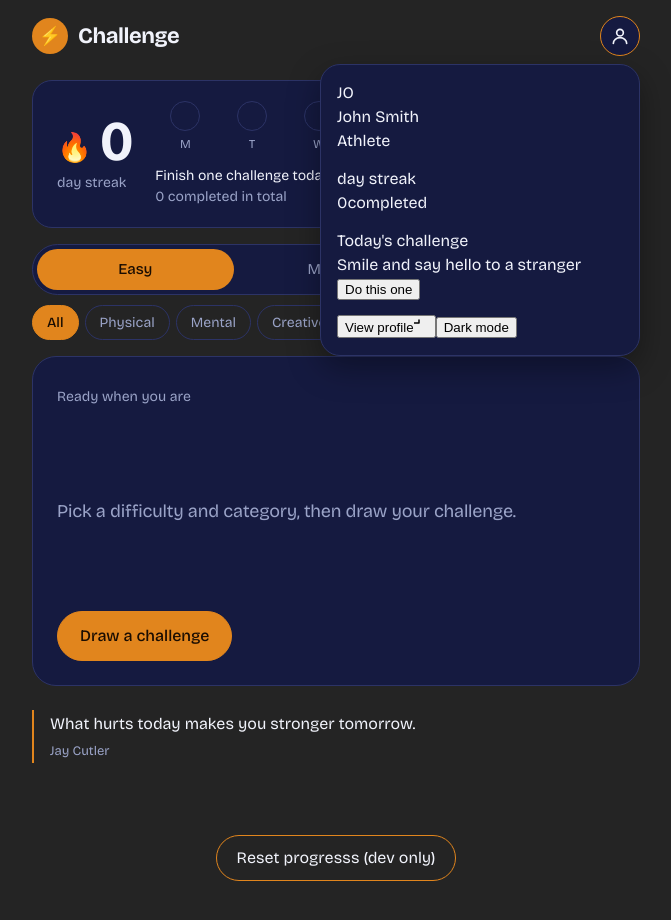
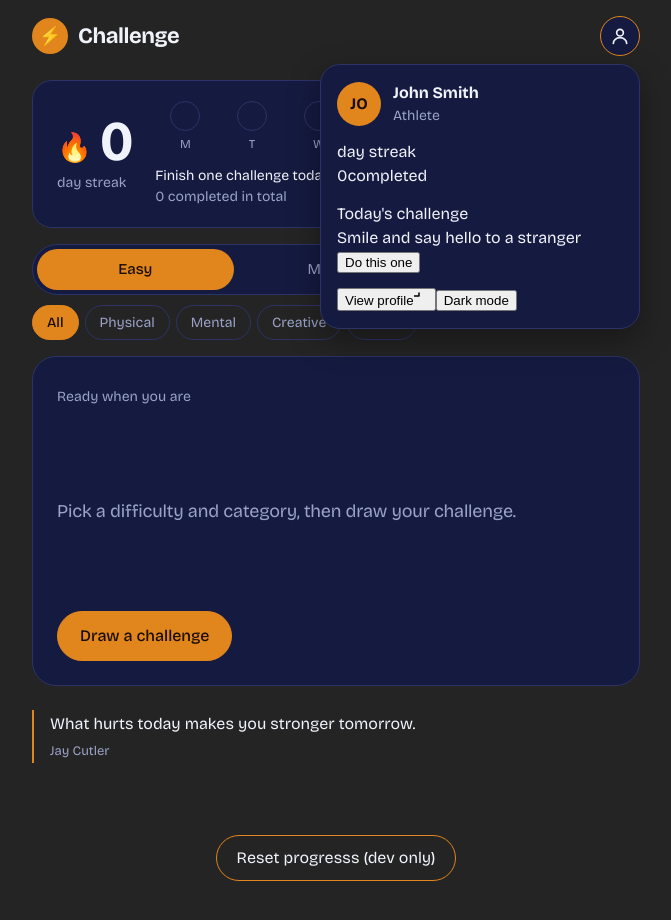
Before and after one commit to robertoandino/challenge-me, a React (Vite) app: page / in a window 1280 px wide. Both pictures are taken after a click on the button "Profile menu". Shown: the top 920 px of the page, without its empty margins (304-975 px from the left). Built offline with nearby package versions, Linux system fonts and the light colour scheme.

Commit message:
Updating profileMenu css

```diff
--- a/src/components/ProfileMenu/ProfileMenu.css
+++ b/src/components/ProfileMenu/ProfileMenu.css
@@ -28,3 +28,41 @@
         transform: translateY(-6px);
     }
 }
+
+/* Who */
+.pm-who {
+    display: flex;
+    align-items: center;
+    gap: 12px;
+}
+
+.pm-avatar {
+    flex: none;
+    width: 44px;
+    height: 44px;
+    display: grid;
+    place-items: center;
+    font-weight: 700;
+    color: var(--cm-on-accent);
+    background: var(--cm-accent);
+    border-radius: 50%;
+}
+
+.pm-who-text {
+    min-width: 0;
+}
+
+.pm-name {
+    font-weight: 700;
+    overflow: hidden;
+    text-overflow: ellipsis;
+    white-space: nowrap;
+}
+
+.pm-bio {
+    font-size: 0.875rem;
+    color: var(--cm-muted);
+    overflow: hidden;
+    text-overflow: ellipsis;
+    white-space: nowrap;
+}
```
